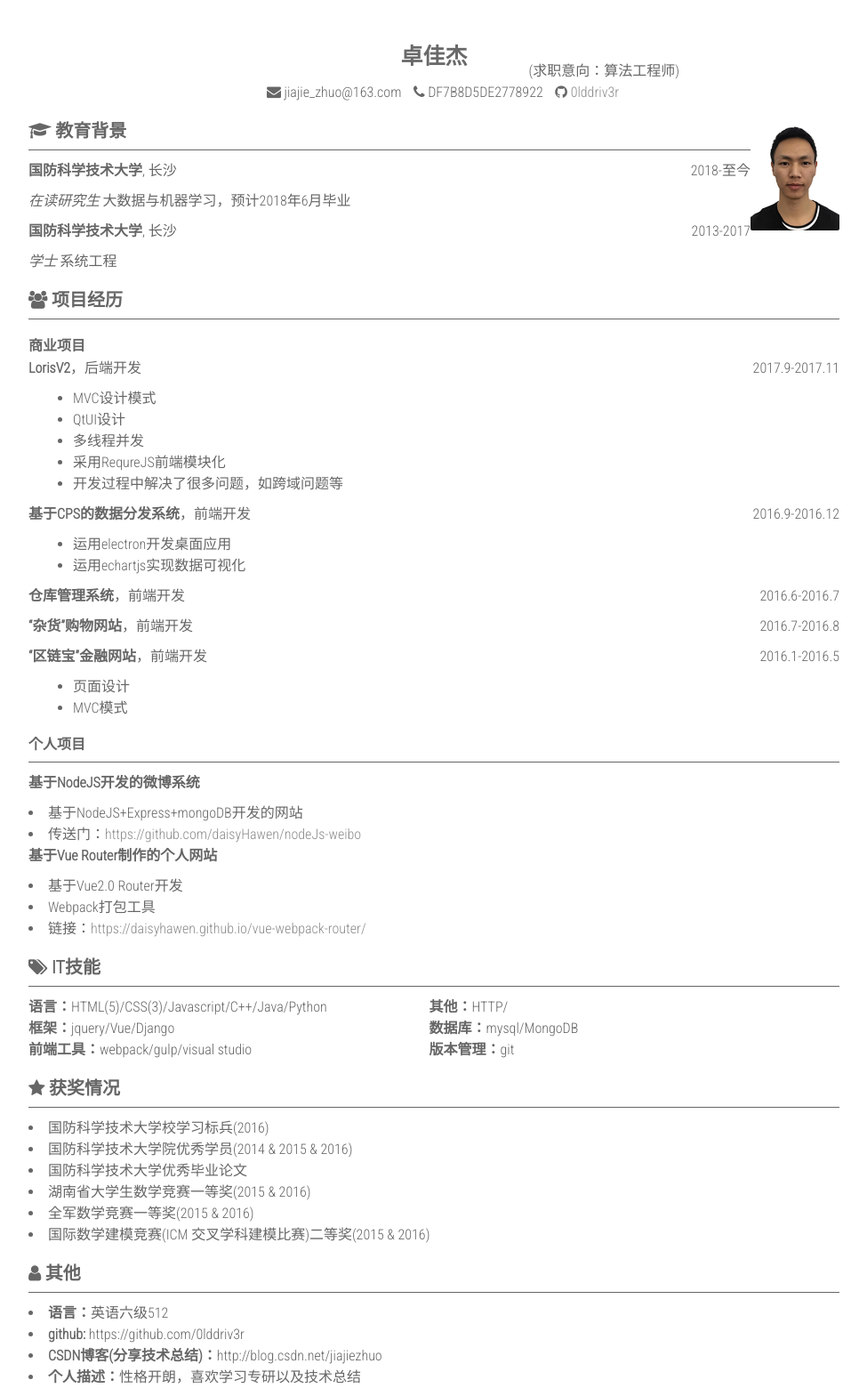
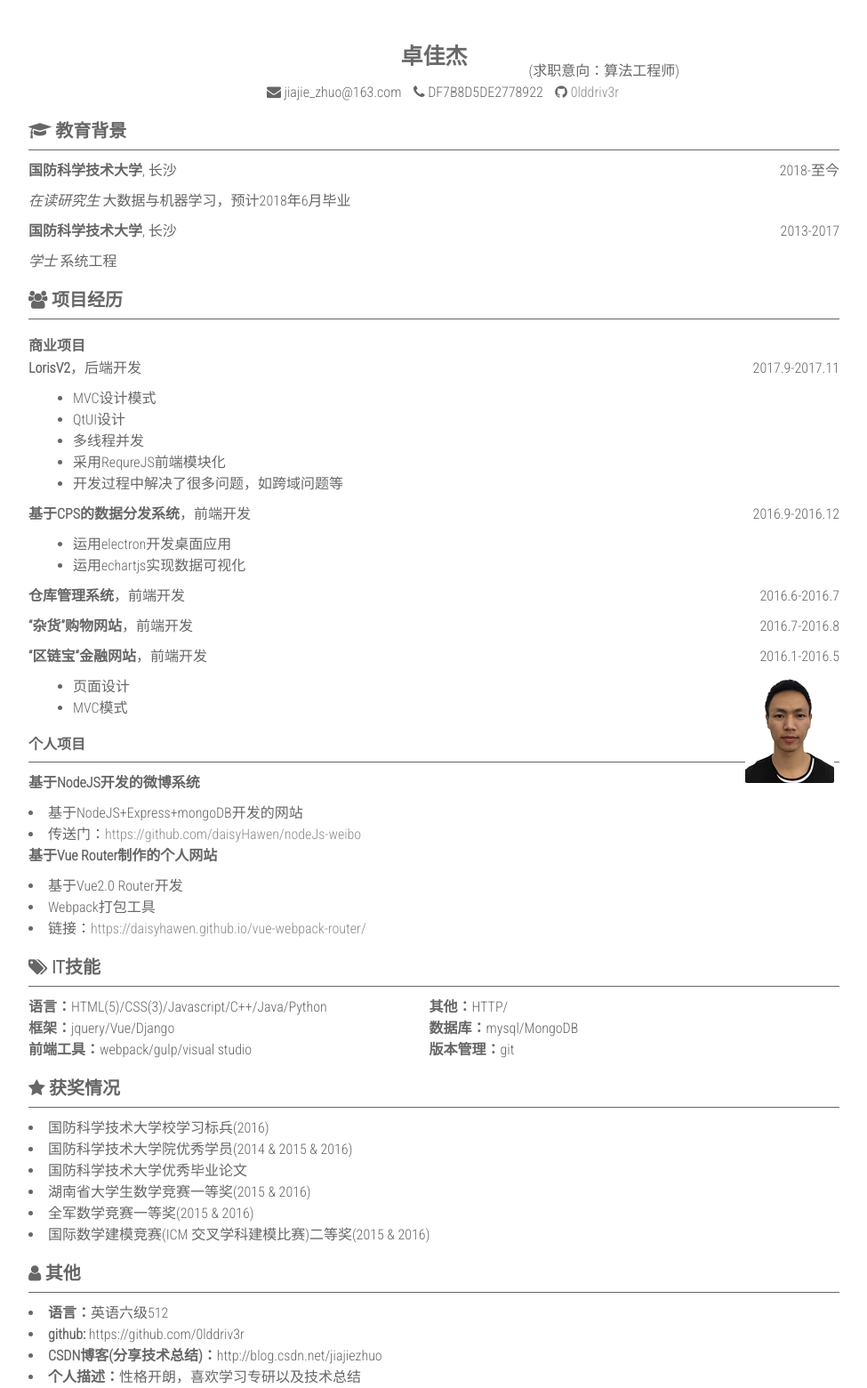
Before and after one commit to 0lddriv3r/0lddriv3r.github.io, a Jekyll site: the page built from resume_product.html, in a window 1280 px wide. Shown: the whole page at 89% size, without its empty margins (152-1127 px from the left). Built offline with Jekyll 4.4.1, drawn with Linux system fonts in a browser that asks for light colours; nearby versions of some CDN libraries.

Commit message:
Add absolute position in resume.css.

```diff
--- a/css/resume.css
+++ b/css/resume.css
@@ -92,7 +92,7 @@ h3{
 }
 .cv{
 	width:100px;
-	/*position: absolute;*/
+	position: absolute;
 	float: right;
 	bottom: 10px;
 	/*top:10px;*/
```
